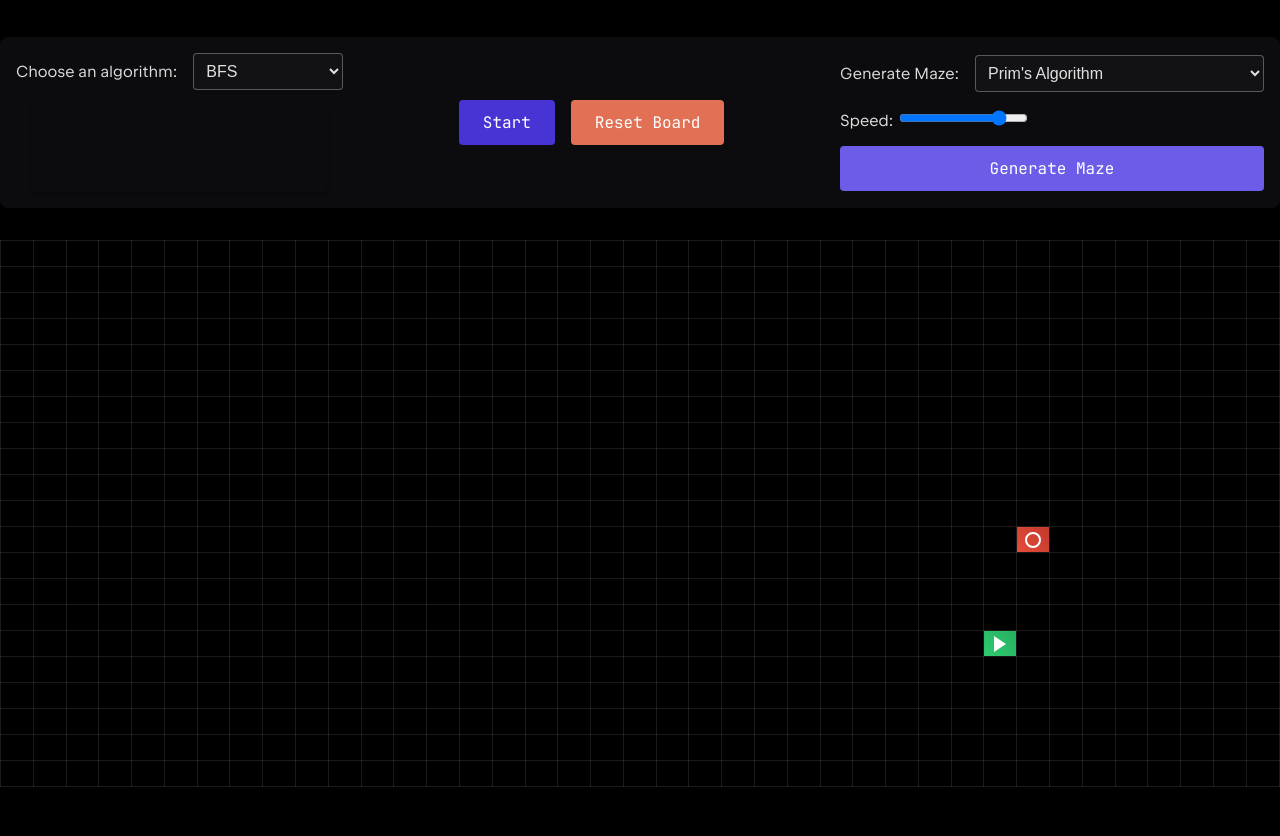
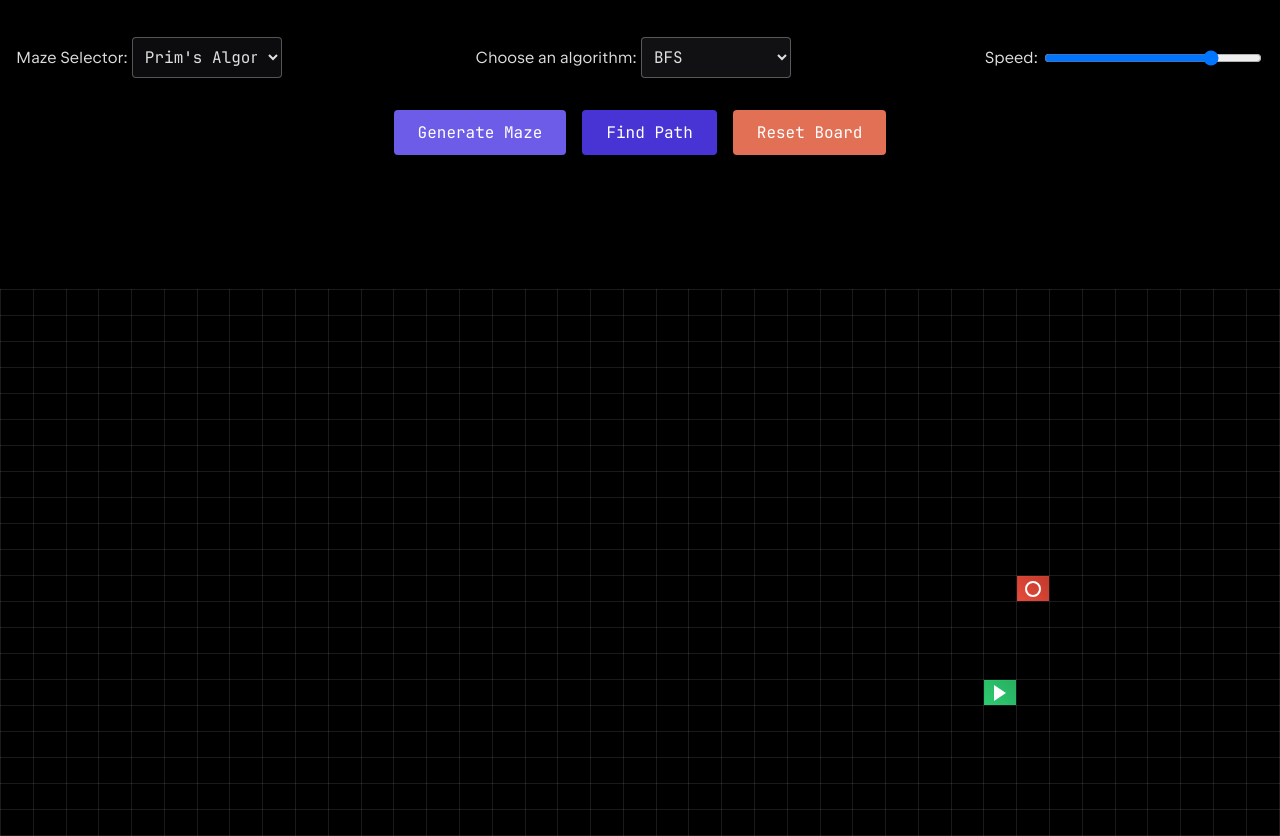
Before and after one commit to tdlinh2712/path-visualizer-vanilla-js, a website built with Vite: page index.html in a window 1280 px wide. Shown: the part 49-885 px from the top of the page. Before the commit the page ends 836 px from the top, so only its background shows below. Built offline with nearby package versions, Linux system fonts and the light colour scheme.

Commit message:
fix stat display

```diff
--- a/index.html
+++ b/index.html
@@ -17,30 +17,29 @@
     <main id="app">
       <div class="controls">
         <div class="control-group">
+          <div class="maze-selector">
+            <label for="maze-btn">Maze Selector:</label>
+            <select name="maze-btn" id="maze-btn"></select>
+          </div>
+
           <div class="algorithm-selector">
             <label for="algorithm-btn">Choose an algorithm:</label>
             <select name="algorithm-btn" id="algorithm-btn"></select>
           </div>
-          <div id="stat" class="stat-display">
+
+          <div class="speed-selector">
+            <label for="speed-range">Speed:</label>
+            <input type="range" id="speed-range" min="-50" max="-1" value="-10">
           </div>
         </div>
 
         <div class="button-group">
-          <button id="start-btn" class="btn">Start</button>
+          <button id="generate-maze-btn" class="btn">Generate Maze</button>
+          <button id="start-btn" class="btn">Find Path</button>
           <button id="reset-btn" class="btn">Reset Board</button>
         </div>
 
-        <!-- Add this inside your controls div, after the algorithm selector -->
-        <div class="control-group">
-            <div class="maze-selector">
-                <label for="maze-btn">Generate Maze:</label>
-                <select name="maze-btn" id="maze-btn"></select>
-            </div>
-            <div class="speed-selector">
-                <label for="speed-range">Speed:</label>
-                <input type="range" id="speed-range" min="-50" max="-1" value="-10">
-            </div>
-            <button id="generate-maze-btn" class="btn">Generate Maze</button>
+        <div id="stat" class="stat-display">
         </div>
       </div>
 
--- a/public/style.css
+++ b/public/style.css
@@ -38,19 +38,15 @@ header {
 
 .controls {
     display: flex;
-    justify-content: space-between;
-    align-items: center;
-    margin-bottom: 2rem;
-    padding: 1rem;
-    background-color: rgba(25, 25, 28, 0.5);
-    border-radius: 8px;
-    box-shadow: 0 2px 4px rgba(0,0,0,0.3);
+    flex-direction: column;
+    gap: 1rem;
 }
 
 .control-group {
     display: flex;
-    flex-direction: column;
-    gap: 1rem;
+    justify-content: space-between;
+    align-items: center;
+    padding: 0 1rem; /* Added padding to the left and right sides */
 }
 
 #algorithmDescriptor {
@@ -58,20 +54,47 @@ header {
     color: rgba(255, 255, 255, 0.87);
 }
 
-.algorithm-selector {
+.algorithm-selector,
+.speed-selector,
+.maze-selector {
     display: flex;
     align-items: center;
-    gap: 1rem;
+    gap: 0.25rem; /* Reduced gap between selectors */
 }
 
-.algorithm-selector label {
+.algorithm-selector label,
+.speed-selector label,
+.maze-selector label {
     font-weight: 500;
     color: rgba(255, 255, 255, 0.87);
 }
 
+.algorithm-selector select,
+.speed-selector input[type="range"],
+.maze-selector select {
+    padding: 0.5rem;
+    border: 1px solid rgba(255, 255, 255, 0.3);
+    border-radius: 4px;
+    background-color: rgba(25, 25, 28, 0.7);
+    color: rgba(255, 255, 255, 0.87);
+    font-family: "JetBrains Mono", monospace;
+    font-size: 1rem;
+    width: 150px;
+}
+
+.speed-selector input[type="range"] {
+    width: 200px;
+}
+
+.algorithm-selector select:hover,
+.speed-selector input[type="range"]:hover,
+.maze-selector select:hover {
+    border-color: rgba(255, 255, 255, 0.5);
+}
+
 .stat-display {
     flex: 1; /* Allow the stat-display to grow and fill available space */
-    margin: 0 1rem; /* Optional: Add horizontal margin for spacing */
+    margin: 0 auto; /* Center the element horizontally */
     min-height: 70px;
     height: 70px; /* Set a fixed height */
     overflow: auto; /* Allow scrolling if content exceeds height */
@@ -81,6 +104,9 @@ header {
     font-family: "JetBrains Mono", monospace; /* Monospace font */
     font-size: 1rem; /* Font size */
     box-shadow: 0 1px 5px rgba(0, 0, 0, 0.3); /* Subtle shadow */
+    display: grid; /* Changed to grid layout */
+    grid-template-columns: 200px 175px 210px; /* Fixed width for each column */
+    gap: 1rem; /* Optional: Add space between columns */
 }
 
 .stat-title {
@@ -90,21 +116,14 @@ header {
 
 .stat-value {
     font-weight: normal; /* Normal weight for values */
-}
-
-#algorithm-btn {
-    padding: 0.5rem;
-    border: 1px solid rgba(255, 255, 255, 0.3);
-    border-radius: 4px;
-    font-size: 1rem;
-    min-width: 150px;
-    background-color: rgba(25, 25, 28, 0.5);
-    color: rgba(255, 255, 255, 0.87);
+    text-align: left; /* Align text content to the left */
 }
 
 .button-group {
     display: flex;
     gap: 1rem;
+    justify-content: center;
+    margin-top: 1rem;
 }
 
 .btn {
@@ -268,25 +287,9 @@ header {
         align-items: stretch;
     }
 
-    .stat-display {
-        flex-direction: column;
-        align-items: stretch;
-    }
-
 }
 
 /* Add these with your other control styles */
-.maze-selector {
-    display: flex;
-    align-items: center;
-    gap: 1rem;
-}
-
-.maze-selector label {
-    font-weight: 500;
-    color: rgba(255, 255, 255, 0.87);
-}
-
 #maze-btn {
     padding: 0.5rem;
     border: 1px solid rgba(255, 255, 255, 0.3);
--- a/src/Board.js
+++ b/src/Board.js
@@ -36,7 +36,7 @@ export class Board {
         this.clearWalls();
         this.resetDelayTime();
         this.resetStartAndTarget();
-        this.stat = { visited_cells: 0, path_length: 0, elapsedTime: 0 };
+        this.resetStat();
     }
 
     clearBoard()
@@ -79,6 +79,10 @@ export class Board {
         }
         this.start_cell = null;
         this.target_cell = null;
+    }
+
+    resetStat() {
+        this.stat = { visited_cells: 0, path_length: 0, elapsedTime: 0 };
     }
     // visualizing paths
 
@@ -129,12 +133,13 @@ export class Board {
         statElement.innerHTML = `
             <div class="stat-value">Visited Nodes: ${this.stat.visited_cells}</div>
             <div class="stat-value">Path Length: ${this.stat.path_length}</div>
-            <div class="stat-value">Time Elapsed: ${this.stat.elapsedTime}</div>
+            <div class="stat-value">Time Elapsed: ${this.stat.elapsedTime}s</div>
         `;
     }
 
     visualizePathFindingAlgorithm(func)
     {
+        this.resetStat();
         this.foundPath = []
         const startTime = Date.now();
         const id = setInterval(() => {
@@ -158,7 +163,7 @@ export class Board {
             // animate current_path
             this.visualizeFoundPath(current_path);
             this.displayStat();
-        }, document.getElementById("speed-range").value * -5);
+        }, (document.getElementById("speed-range").max - document.getElementById("speed-range").value) * 5);
     }
 
     // algorithms
--- a/src/MazeGenerator.js
+++ b/src/MazeGenerator.js
@@ -59,7 +59,7 @@ export class MazeGenerator {
                 }
             });
         }, this.currentDelay);
-        this.currentDelay += -parseInt(document.getElementById("speed-range").value);
+        this.currentDelay += parseInt(document.getElementById("speed-range").max - document.getElementById("speed-range").value);
     }
 
     initializeMaze(board) {
```
